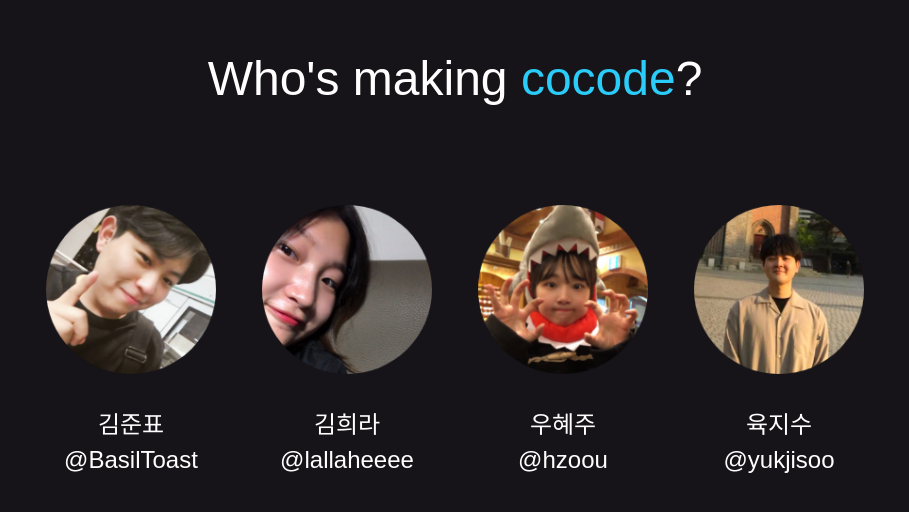
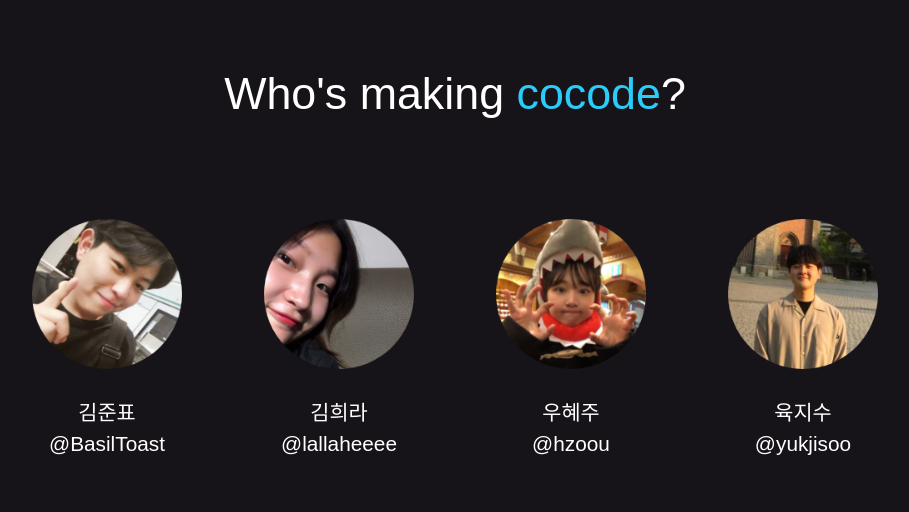
Before and after one commit to connect-foundation/2019-04, a React (Create React App) app in the folder cocode/: page / in a window 1280 px wide. Shown: the part 1736-2248 px from the top of the page, without its empty margins (185-1094 px from the left). Built offline with nearby package versions, Linux system fonts and the light colour scheme.

Commit message:
chore: 메인 페이지 세번째 섹션 디자인 수정
메인 페이지 세번째 섹션의 디자인을 전체적으로 수정했습니다.

```diff
--- a/cocode/src/containers/AboutUs/style.js
+++ b/cocode/src/containers/AboutUs/style.js
@@ -9,7 +9,7 @@ const AboutUs = styled.section`
 		flex-direction: column;
 		justify-content: center;
 
-		padding: 5rem 10rem;
+		padding: 5rem 8rem;
 	}
 
 	.AboutUs-item {
@@ -21,7 +21,7 @@ const AboutUsTitle = styled.h1`
 	& {
 		text-align: center;
 
-		font-size: 3rem;
+		font-size: 2.8rem;
 		font-weight: lighter;
 	}
 
@@ -51,11 +51,11 @@ const AboutUsProfileCard = styled.div`
 
 const AboutUsProfileImage = styled.img`
 	& {
-		height: 11rem;
-		width: 11rem;
+		height: 9.8rem;
+		width: 9.8rem;
 
 		padding: 0.5rem;
-		margin-bottom: 1.5rem;
+		margin-bottom: 1.3rem;
 	}
 `;
 
@@ -63,7 +63,7 @@ const AboutUsProfileName = styled.h2`
 	& {
 		text-align: center;
 
-		font-size: 1.5rem;
+		font-size: 1.3rem;
 		font-weight: 100;
 	}
 `;
@@ -74,7 +74,7 @@ const AboutUsProfileLink = styled.a`
 		text-decoration: none;
 
 		color: ${({ theme }) => theme.textColor};
-		font-size: 1.5rem;
+		font-size: 1.3rem;
 		font-weight: 100;
 	}
 
```
